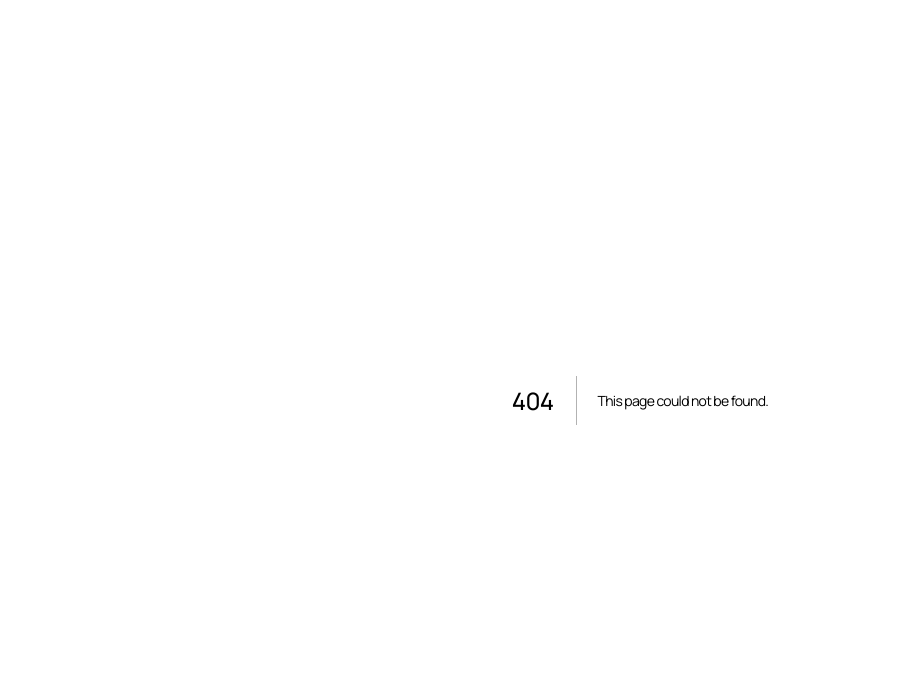
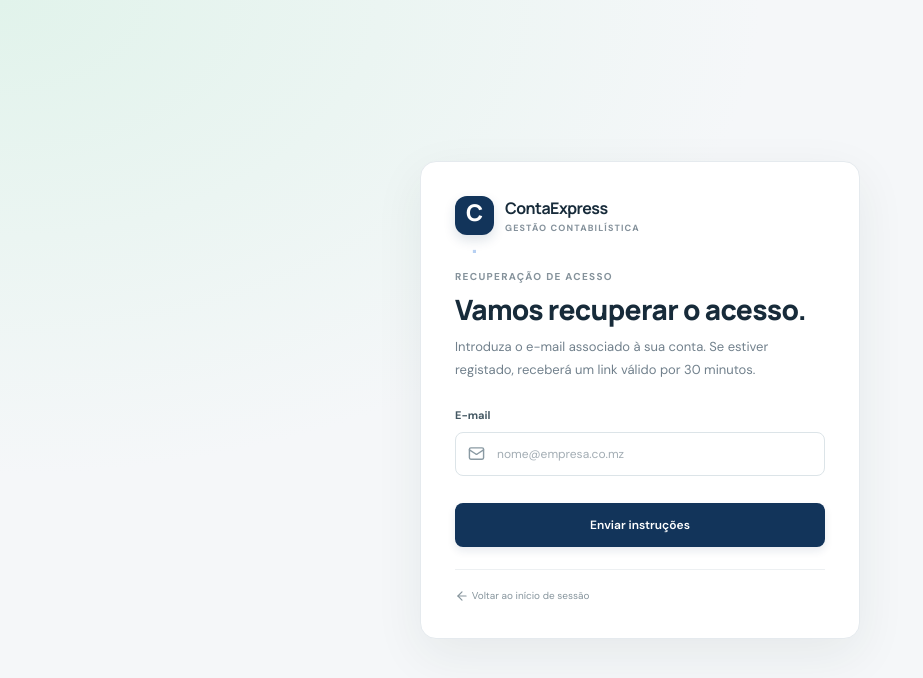
Before and after one commit to acjl-mz/contaexpress, a Next.js app: page /esqueci-palavra-passe in a window 1280 px wide. Before the commit this address had no page. Shown: the top 678 px of the page, without its empty margins (0-923 px from the left). Built offline with nearby package versions, Linux system fonts and the light colour scheme.

Commit message:
feat: add password recovery request page

```diff
--- /dev/null
+++ b/app/esqueci-palavra-passe/page.tsx
@@ -0,0 +1,44 @@
+"use client";
+
+import { FormEvent, useState } from "react";
+import Link from "next/link";
+import { ArrowLeft, Mail } from "lucide-react";
+
+export default function ForgotPasswordPage() {
+  const [email, setEmail] = useState("");
+  const [message, setMessage] = useState("");
+  const [error, setError] = useState("");
+  const [busy, setBusy] = useState(false);
+
+  async function submit(event: FormEvent<HTMLFormElement>) {
+    event.preventDefault();
+    setBusy(true); setMessage(""); setError("");
+    try {
+      const response = await fetch("/api/auth/password-reset", {
+        method: "POST",
+        headers: { "Content-Type": "application/json" },
+        body: JSON.stringify({ email }),
+      });
+      const data = await response.json();
+      if (!response.ok) throw new Error(data.error ?? "Não foi possível processar o pedido.");
+      setMessage(data.message);
+    } catch (err) {
+      setError(err instanceof Error ? err.message : "Ocorreu um erro.");
+    } finally { setBusy(false); }
+  }
+
+  return <main className="auth-page"><section className="auth-card">
+    <Link className="brand auth-brand" href="/"><span className="brand-mark">C<span>.</span></span><span className="brand-copy"><strong>ContaExpress</strong><small>GESTÃO CONTABILÍSTICA</small></span></Link>
+    <p className="eyebrow">RECUPERAÇÃO DE ACESSO</p>
+    <h1>Vamos recuperar o acesso.</h1>
+    <p className="auth-subtitle">Introduza o e-mail associado à sua conta. Se estiver registado, receberá um link válido por 30 minutos.</p>
+    <form className="auth-form" onSubmit={submit}>
+      <label htmlFor="email">E-mail</label>
+      <div className="field-wrap"><Mail size={17}/><input id="email" type="email" autoComplete="email" required maxLength={254} value={email} onChange={e=>setEmail(e.target.value)} placeholder="nome@empresa.co.mz"/></div>
+      {error && <p className="form-error" role="alert">{error}</p>}
+      {message && <p role="status">{message}</p>}
+      <button className="primary-button auth-submit" type="submit" disabled={busy}>{busy ? "A processar..." : "Enviar instruções"}</button>
+    </form>
+    <p className="auth-footnote"><Link href="/login"><ArrowLeft size={14} style={{display:"inline",verticalAlign:"middle"}}/> Voltar ao início de sessão</Link></p>
+  </section></main>;
+}
```
